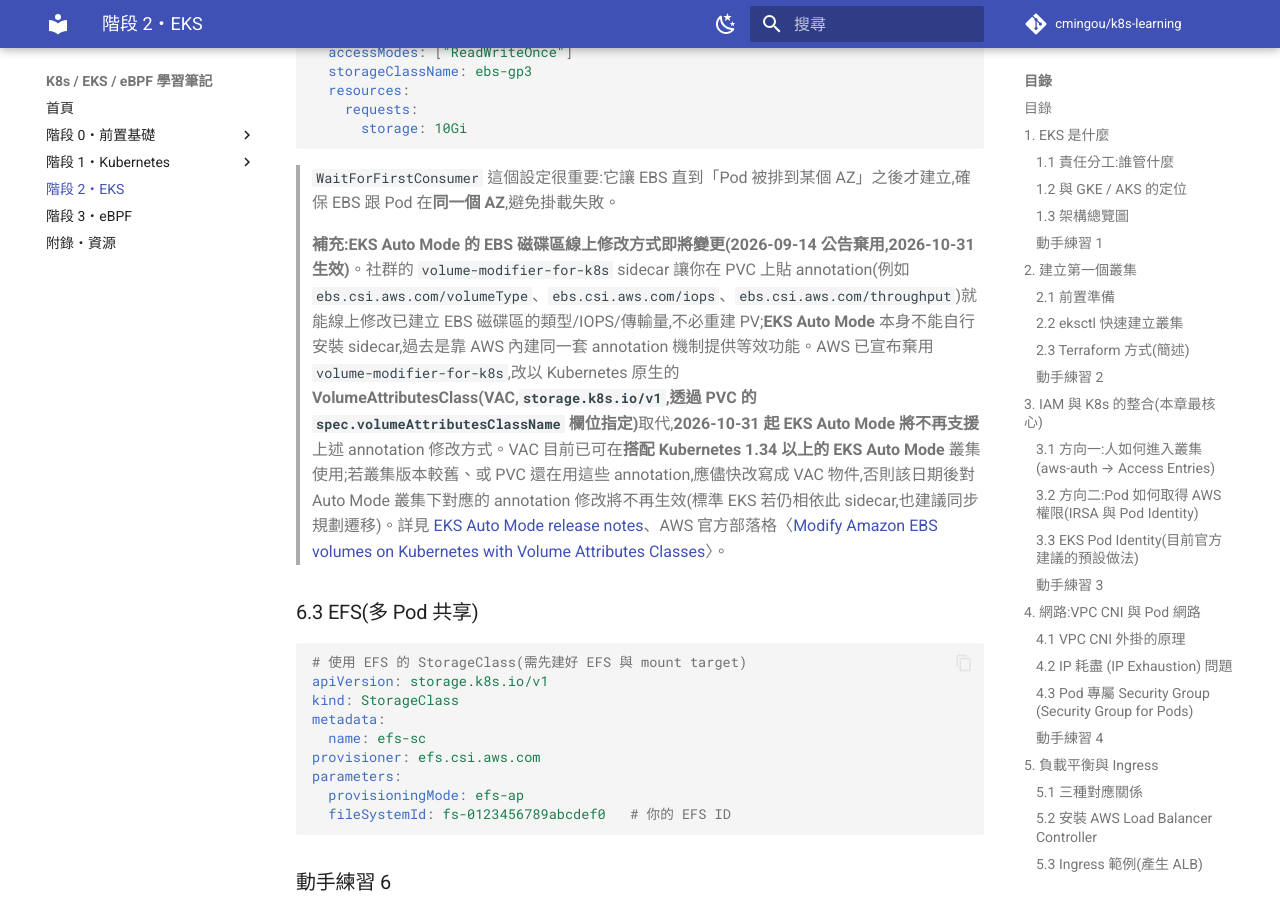
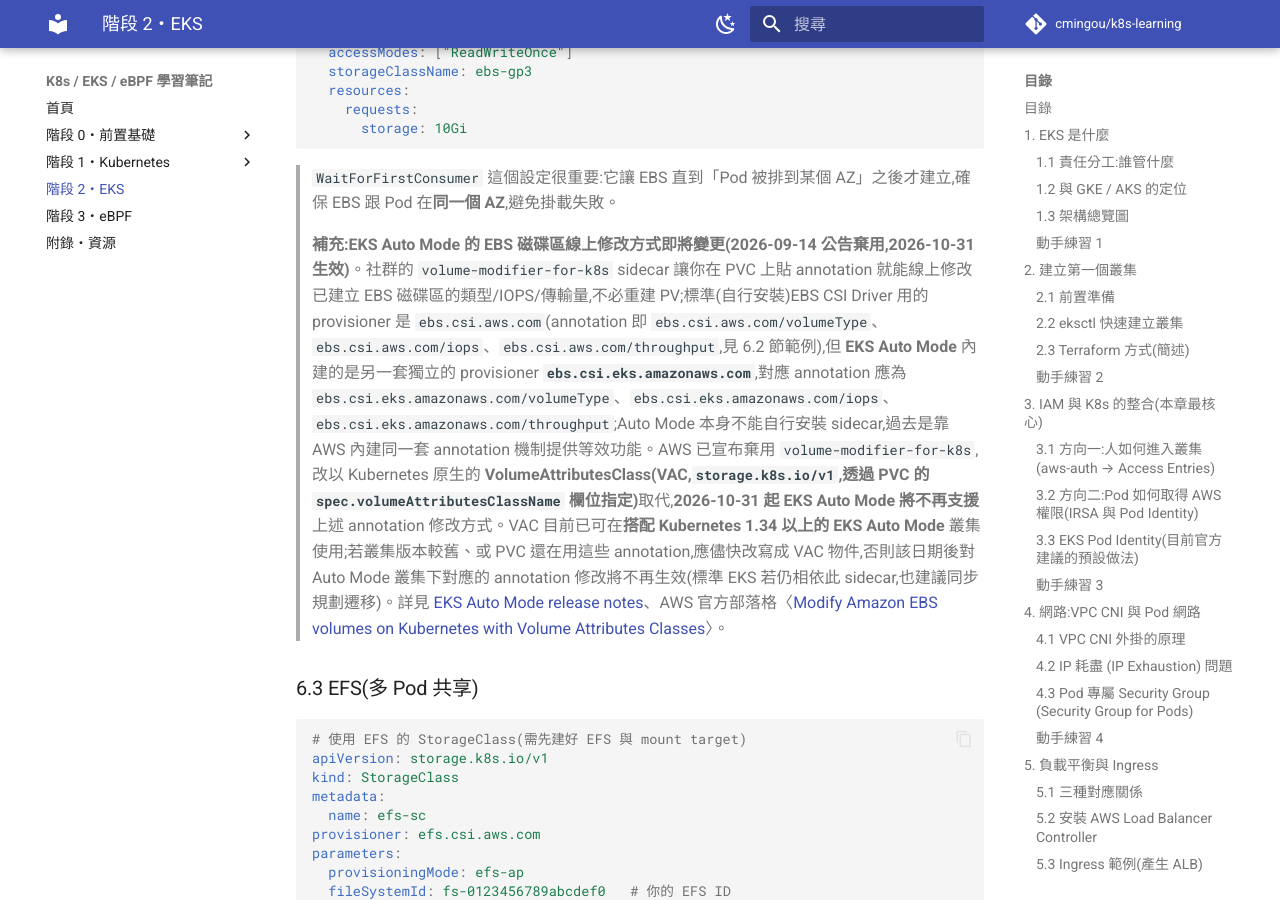
Before and after one commit to cmingou/k8s-learning, an MkDocs documentation site: the page built from docs/02-eks/README.md, in a window 1280 px wide and 900 px high, scrolled down 18518 px. Built offline with MkDocs 1.6.1 and Material for MkDocs 9.7.7, drawn with Linux system fonts in a browser that asks for light colours; comment, search, counter and statistics services are not loaded.

Commit message:
Fix EBS CSI annotation prefix for EKS Auto Mode in volume-modifier deprecation note
The note incorrectly used ebs.csi.aws.com (the standard, self-managed
EBS CSI driver's provisioner name) for EKS Auto Mode's volume-modifier-for-k8s
annotations. EKS Auto Mode runs a separate provisioner, ebs.csi.eks.amazonaws.com,
so the deprecated annotations and the correct provisioner for the standard
driver are now both documented and distinguished explicitly.

```diff
--- a/docs/02-eks/README.md
+++ b/docs/02-eks/README.md
@@ -667,7 +667,7 @@ spec:
 
 > `WaitForFirstConsumer` 這個設定很重要:它讓 EBS 直到「Pod 被排到某個 AZ」之後才建立,確保 EBS 跟 Pod 在**同一個 AZ**,避免掛載失敗。
 
-> **補充:EKS Auto Mode 的 EBS 磁碟區線上修改方式即將變更(2026-09-14 公告棄用,2026-10-31 生效)**。社群的 `volume-modifier-for-k8s` sidecar 讓你在 PVC 上貼 annotation(例如 `ebs.csi.aws.com/volumeType`、`ebs.csi.aws.com/iops`、`ebs.csi.aws.com/throughput`)就能線上修改已建立 EBS 磁碟區的類型/IOPS/傳輸量,不必重建 PV;**EKS Auto Mode** 本身不能自行安裝 sidecar,過去是靠 AWS 內建同一套 annotation 機制提供等效功能。AWS 已宣布棄用 `volume-modifier-for-k8s`,改以 Kubernetes 原生的 **VolumeAttributesClass(VAC,`storage.k8s.io/v1`,透過 PVC 的 `spec.volumeAttributesClassName` 欄位指定)**取代,**2026-10-31 起 EKS Auto Mode 將不再支援**上述 annotation 修改方式。VAC 目前已可在**搭配 Kubernetes 1.34 以上的 EKS Auto Mode** 叢集使用;若叢集版本較舊、或 PVC 還在用這些 annotation,應儘快改寫成 VAC 物件,否則該日期後對 Auto Mode 叢集下對應的 annotation 修改將不再生效(標準 EKS 若仍相依此 sidecar,也建議同步規劃遷移)。詳見 [EKS Auto Mode release notes](https://docs.aws.amazon.com/eks/latest/userguide/auto-change.html)、AWS 官方部落格〈[Modify Amazon EBS volumes on Kubernetes with Volume Attributes Classes](https://aws.amazon.com/blogs/containers/modify-amazon-ebs-volumes-on-kubernetes-with-volume-attributes-classes/)〉。
+> **補充:EKS Auto Mode 的 EBS 磁碟區線上修改方式即將變更(2026-09-14 公告棄用,2026-10-31 生效)**。社群的 `volume-modifier-for-k8s` sidecar 讓你在 PVC 上貼 annotation 就能線上修改已建立 EBS 磁碟區的類型/IOPS/傳輸量,不必重建 PV;標準(自行安裝)EBS CSI Driver 用的 provisioner 是 `ebs.csi.aws.com`(annotation 即 `ebs.csi.aws.com/volumeType`、`ebs.csi.aws.com/iops`、`ebs.csi.aws.com/throughput`,見 6.2 節範例),但 **EKS Auto Mode** 內建的是另一套獨立的 provisioner **`ebs.csi.eks.amazonaws.com`**,對應 annotation 應為 `ebs.csi.eks.amazonaws.com/volumeType`、`ebs.csi.eks.amazonaws.com/iops`、`ebs.csi.eks.amazonaws.com/throughput`;Auto Mode 本身不能自行安裝 sidecar,過去是靠 AWS 內建同一套 annotation 機制提供等效功能。AWS 已宣布棄用 `volume-modifier-for-k8s`,改以 Kubernetes 原生的 **VolumeAttributesClass(VAC,`storage.k8s.io/v1`,透過 PVC 的 `spec.volumeAttributesClassName` 欄位指定)**取代,**2026-10-31 起 EKS Auto Mode 將不再支援**上述 annotation 修改方式。VAC 目前已可在**搭配 Kubernetes 1.34 以上的 EKS Auto Mode** 叢集使用;若叢集版本較舊、或 PVC 還在用這些 annotation,應儘快改寫成 VAC 物件,否則該日期後對 Auto Mode 叢集下對應的 annotation 修改將不再生效(標準 EKS 若仍相依此 sidecar,也建議同步規劃遷移)。詳見 [EKS Auto Mode release notes](https://docs.aws.amazon.com/eks/latest/userguide/auto-change.html)、AWS 官方部落格〈[Modify Amazon EBS volumes on Kubernetes with Volume Attributes Classes](https://aws.amazon.com/blogs/containers/modify-amazon-ebs-volumes-on-kubernetes-with-volume-attributes-classes/)〉。
 
 ### 6.3 EFS(多 Pod 共享)
 
```
